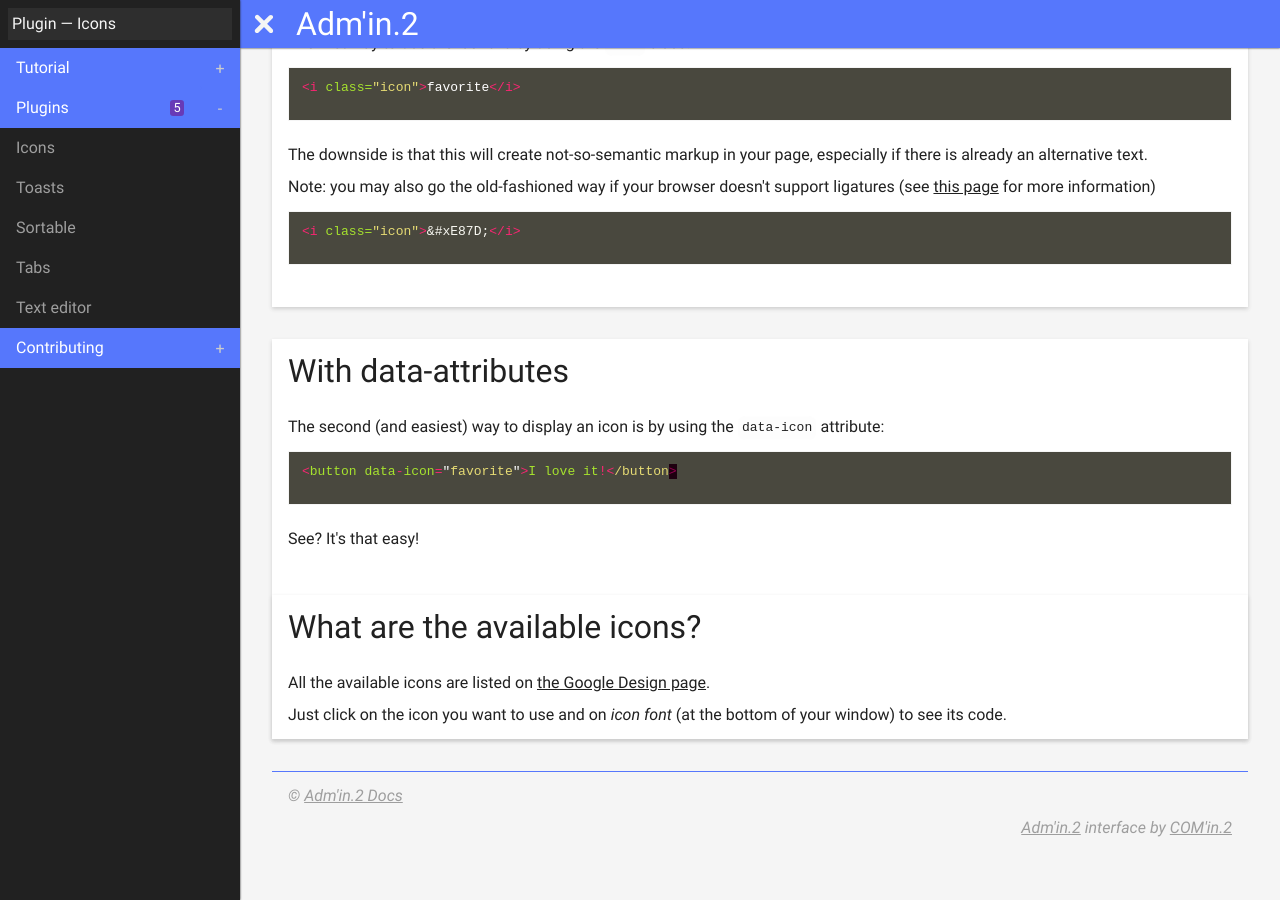
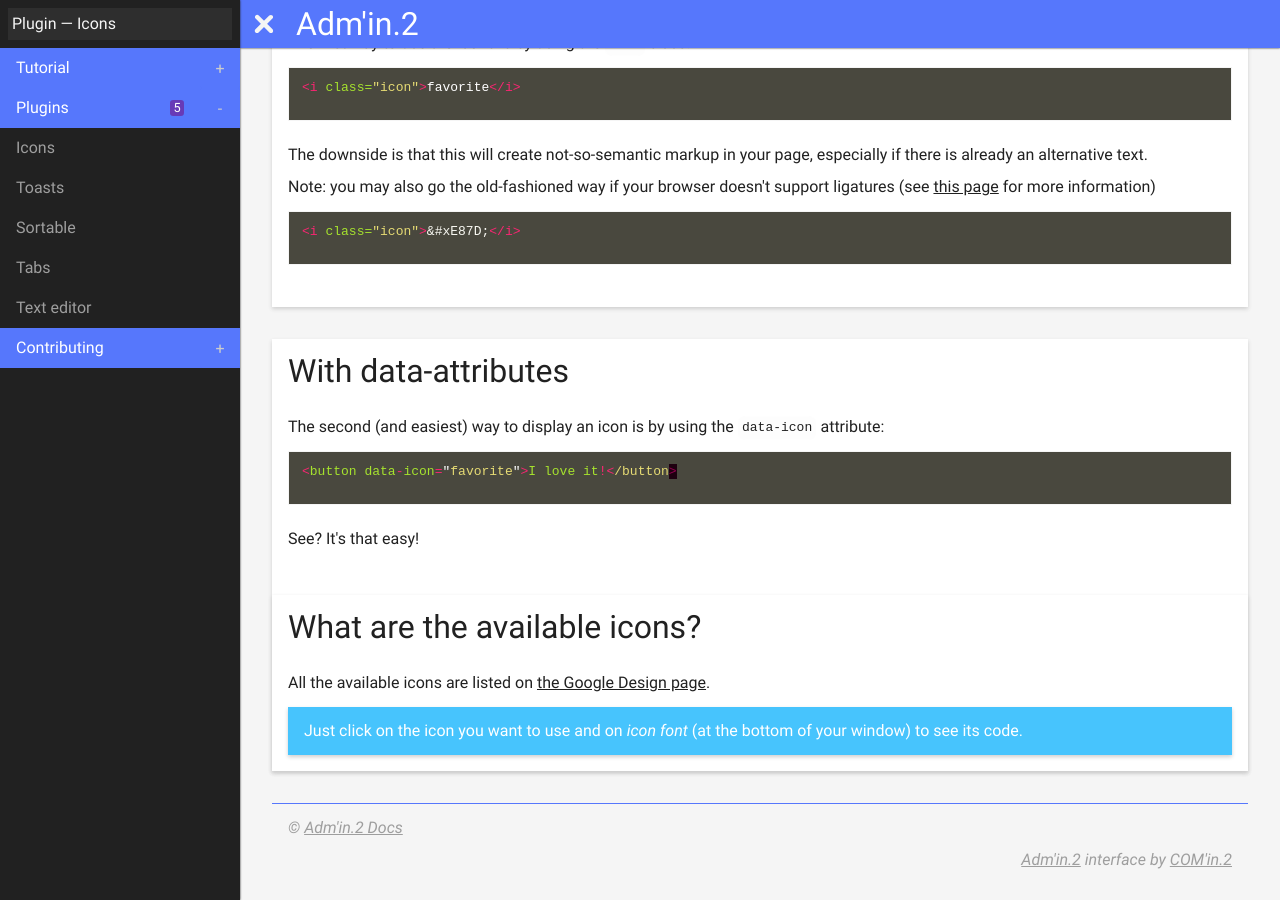
Before and after one commit to comin2/Adm-in.2, a Jekyll site: the page built from plugins/icons.html, in a window 1280 px wide and 900 px high, scrolled down 525 px. Built offline with Jekyll 4.4.1, drawn with Linux system fonts in a browser that asks for light colours.

Commit message:
Make icons doc last phrase an info block

```diff
--- a/plugins/icons.html
+++ b/plugins/icons.html
@@ -65,7 +65,7 @@ title: Plugin — Icons
 		<div class="card-content">
 			<p>All the available icons are listed on <a href="https://www.google.com/design/icons/" target="_blank">the Google Design page</a>.</p>
 
-			<p>Just click on the icon you want to use and on <em>icon font</em> (at the bottom of your window) to see its code.</p>
+			<p class="alert-info">Just click on the icon you want to use and on <em>icon font</em> (at the bottom of your window) to see its code.</p>
 		</div>
 	</section>
 </article>
```
